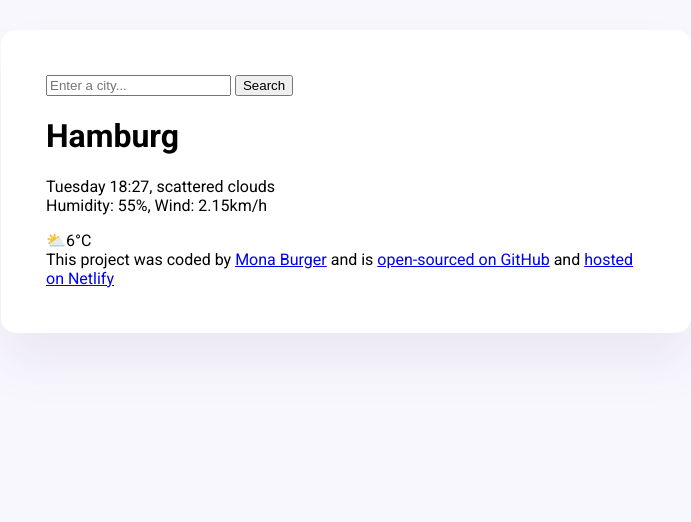
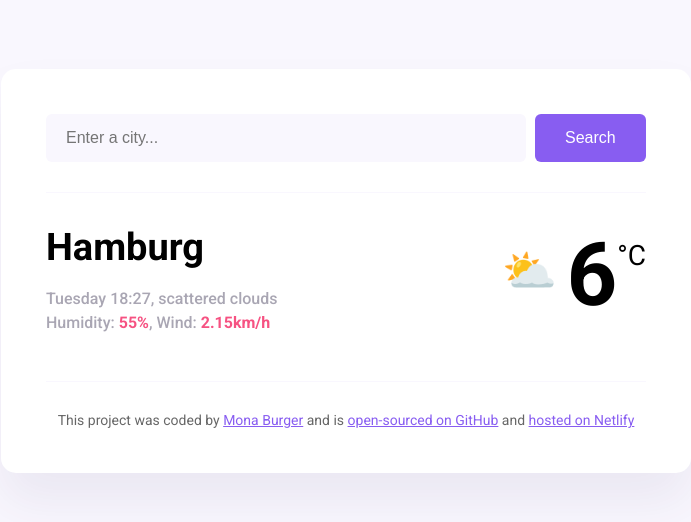
Before and after one commit to MonaBurger/monas-weather-app, a plain HTML site: page index.html in a window 1280 px wide. Shown: the whole page, without its empty margins (294-985 px from the left). Drawn offline with Linux system fonts and the light colour scheme.

Commit message:
added CSS

```diff
--- a/index.html
+++ b/index.html
@@ -2,7 +2,7 @@
 
 <!DOCTYPE html>
 <html lang="en">
-  <head>
+  <header>
     <meta charset="UTF-8" />
     <meta name="viewport" content="width=device-width, initial-scale=1.0" />
     <title>My weather app</title>
@@ -13,25 +13,35 @@
       href="https://fonts.googleapis.com/css2?family=Roboto:ital,wght@0,100;0,300;0,400;0,500;0,700;0,900;1,100;1,300;1,400;1,500;1,700;1,900&display=swap"
       rel="stylesheet"
     />
-  </head>
+  </header>
   <body>
     <div class="weather-app">
       <header>
-        <form>
-          <input type="search" placeholder="Enter a city..." />
-          <input type="submit" value="Search" />
+        <form class="search-form">
+          <input
+            type="search"
+            placeholder="Enter a city..."
+            class="search-form-input"
+          />
+          <input type="submit" value="Search" class="search-form-button" />
         </form>
       </header>
       <main>
-        <div>
-          <h1>Hamburg</h1>
-          <p>
-            Tuesday 18:27, scattered clouds
-            <br />
-            Humidity: 55%, Wind: 2.15km/h
-          </p>
+        <div class="weather-app-data">
+          <div>
+            <h1 class="city">Hamburg</h1>
+            <p class="details">
+              Tuesday 18:27, scattered clouds
+              <br />
+              Humidity: <strong>55%</strong>, Wind: <strong>2.15km/h</strong>
+            </p>
+          </div>
+          <div class="temperature">
+            <div class="icon">⛅</div>
+            <div class="current-temperature">6</div>
+            <div class="unit">°C</div>
+          </div>
         </div>
-        <div>⛅6°C</div>
       </main>
       <footer>
         This project was coded by
--- a/src/style.css
+++ b/src/style.css
@@ -13,3 +13,84 @@ body {
   box-shadow: 0 30px 50px rgba(65, 50, 100, 0.08);
   border-radius: 15px;
 }
+
+header {
+  border-bottom: 1px solid #f9f7fe;
+  padding: 0 0 30px 0;
+}
+
+a {
+  color: #885df1;
+}
+.search-form-input {
+  background: #f9f7fe;
+  border: none;
+  border-radius: 6px;
+  font-size: 16px;
+  padding: 15px 20px;
+  width: 80%;
+}
+
+.search-form-button {
+  background-color: #885df1;
+  color: white;
+  border: none;
+  border-radius: 6px;
+  padding: 15px 30px;
+  font-size: 16px;
+  margin-left: 5px;
+}
+
+main {
+  padding: 30px 0;
+}
+
+.weather-app-data {
+  display: flex;
+  justify-content: space-between;
+}
+
+.city {
+  margin: 0;
+  font-size: 38px;
+  line-height: 48px;
+}
+
+.details {
+  font-size: 16px;
+  line-height: 24px;
+  color: rgba(39, 33, 66, 0.4);
+  font-weight: 500;
+}
+
+.temperature {
+  display: flex;
+}
+
+.current-temperature {
+  font-size: 88px;
+  font-weight: bold;
+}
+
+.icon {
+  font-size: 44px;
+  margin-top: 22px;
+  margin-right: 10px;
+}
+
+.unit {
+  margin-top: 16px;
+  font-size: 28px;
+}
+
+.details strong {
+  color: #f65282;
+}
+
+footer {
+  border-top: 1px solid #f9f7fe;
+  padding: 30px 0 0 0;
+  text-align: center;
+  font-size: 14px;
+  color: rgba(0, 0, 0, 0.6);
+}
```
